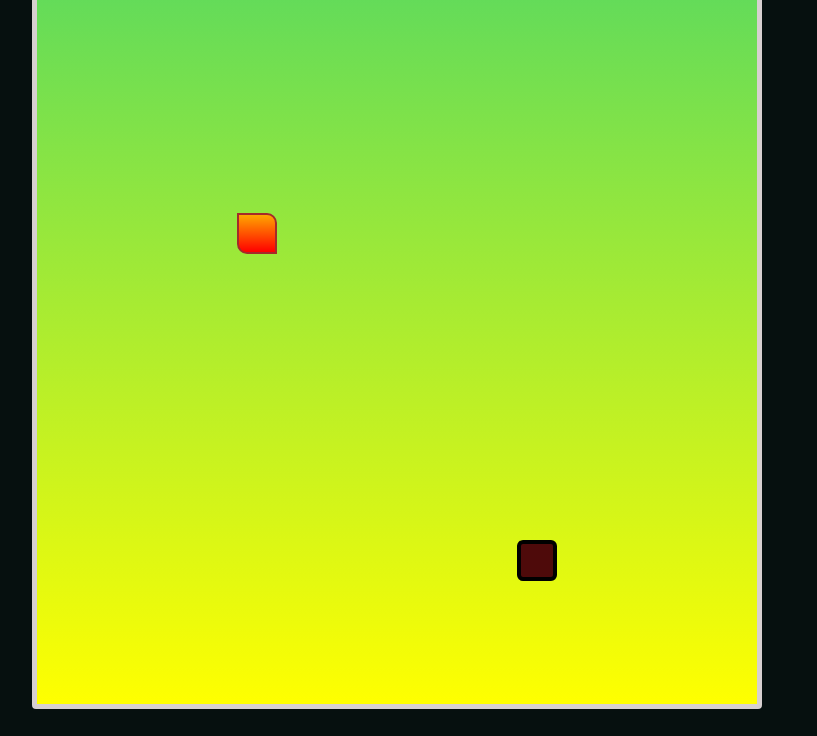
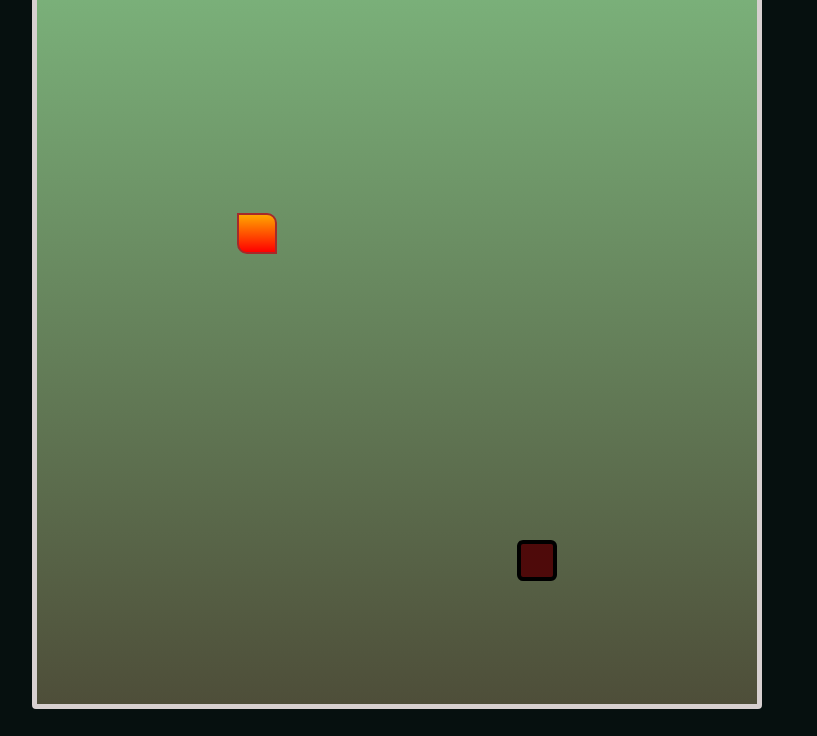
Before and after one commit to thetitasghosh/SnakeGame, a plain HTML site: page index.html in a window 1280 px wide. Shown: the part 64-800 px from the top of the page, without its empty margins (243-1060 px from the left). Drawn offline with Linux system fonts and the light colour scheme.

Commit message:
style change

```diff
--- a/style.css
+++ b/style.css
@@ -14,7 +14,7 @@ body{
 
 }
 #board{
-   background: linear-gradient(rgb(93, 218, 93),yellow);
+   background: linear-gradient(rgb(124, 180, 124),rgb(78, 78, 57));
    width: 90vmin;
    height: 92vmin;
    border: 5px solid rgb(215, 208, 208);
```
